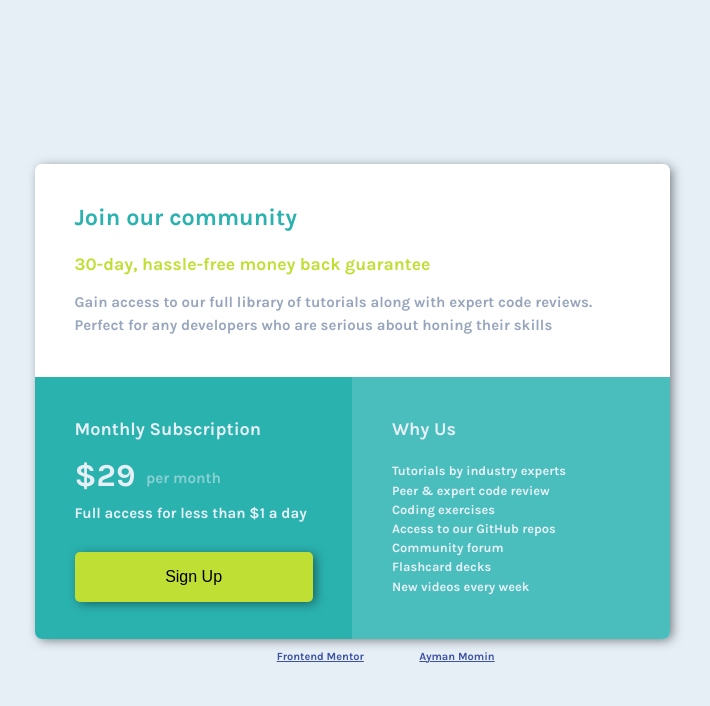
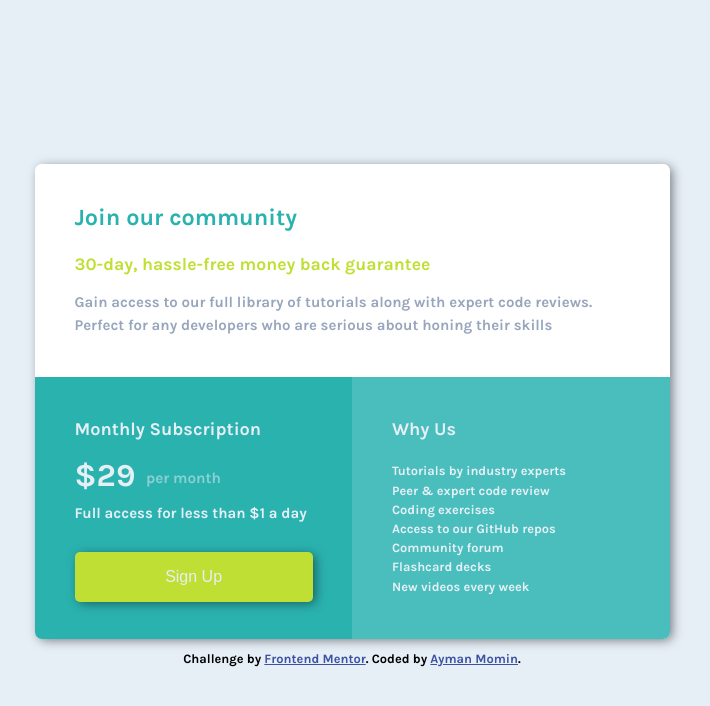
Before and after one commit to aymanmomin/frontendmentor.io-challenge-single-price-grid-component, a plain HTML site: page index.html in a window 1280 px wide. Shown: the whole page, without its empty margins (288-998 px from the left). Drawn offline with Linux system fonts and the light colour scheme.

Commit message:
changing footer color

```diff
--- a/style.css
+++ b/style.css
@@ -104,6 +104,7 @@ button {
     background-color: #c0df34;
     border: none;
     border-radius: 5px;
+    color: #E6EFF6;
     font-size: 1rem;
     height: 50px;
     margin-top: 9.5px;
@@ -132,7 +133,8 @@ button:hover {
 }
 
 .attribution {
-    font-size: 11px;
+    color: black;
+    font-size: 0.8rem;
     text-align: center;
   }
 
```
